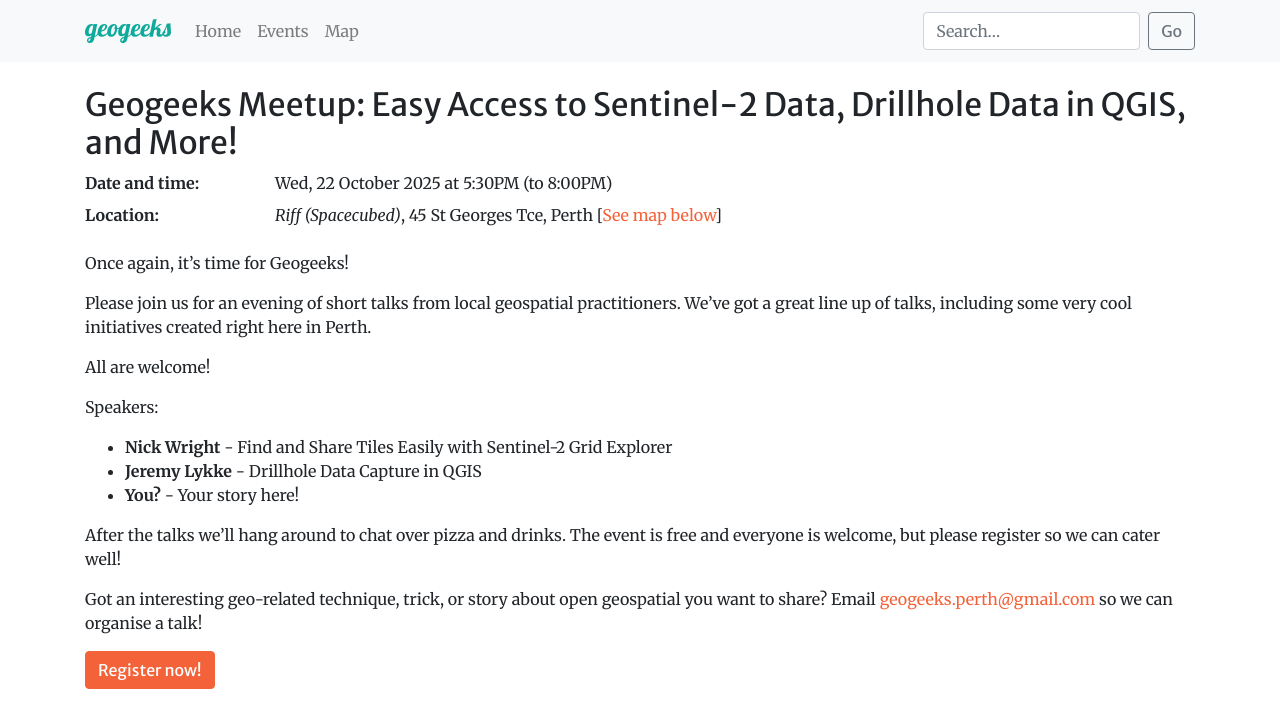
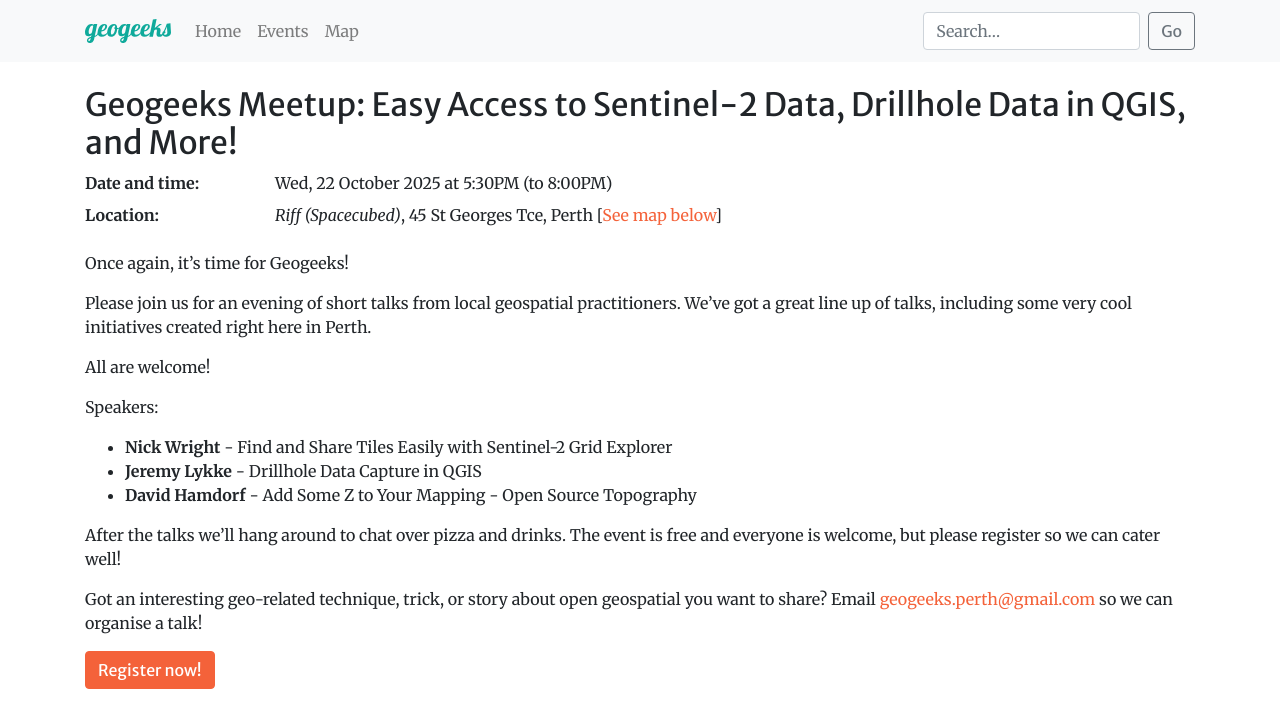
Before and after one commit to geogeeks-au/geogeeks-au.github.io, a Jekyll site: the page built from 2025/1022_speaker_night.md, in a window 1280 px wide, cut to the strip 0-701 px from the top of the page. Built offline with Jekyll 4.4.1, drawn with Linux system fonts in a browser that asks for light colours; comment, search, counter and statistics services are not loaded.

Commit message:
add speaker

```diff
--- a/2025/1022_speaker_night.md
+++ b/2025/1022_speaker_night.md
@@ -24,9 +24,7 @@
 - **Nick Wright** - Find and Share Tiles Easily with Sentinel-2 Grid Explorer
     <!-- - <a href="https://maps.budgieinwa.au/presentation.html" target=_blank>slides</a> -->
 - **Jeremy Lykke** - Drillhole Data Capture in QGIS
-    <!-- - <a href="0402_speaker_night/Impact-Zones-Urban-Development-on-Bushland_H-Boogaerdt_2025_pptx.pdf" target=_blank>slides</a> -->
-- **You?** - Your story here!
-
+- **David Hamdorf** - Add Some Z to Your Mapping - Open Source Topography
 
 After the talks we'll hang around to chat over pizza and drinks. The event is free and everyone is welcome, but please register so we can cater well!
 
```
